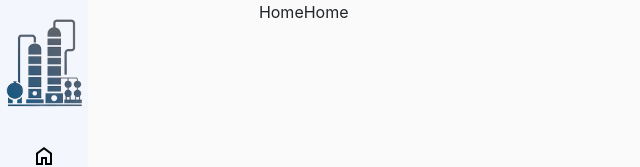
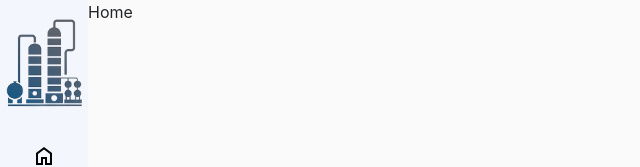
Before and after one commit to carlosfpj/equipment-designer, a React (Create React App) app in the folder frontend/: page / in a window 1280 px wide. Shown: the top 167 px of the page, without its empty margins (0-640 px from the left). Built offline with nearby package versions, Linux system fonts and the light colour scheme.

Commit message:
add front drawer x7

```diff
--- a/frontend/src/layouts/Drawer/Drawer.css
+++ b/frontend/src/layouts/Drawer/Drawer.css
@@ -29,15 +29,22 @@
   transform: translateX(0);
   padding-top: 8px;
   background: #f3f6fc;
+  transition: transform 0.3s linear;
 }
 
 .navClose {
   display: block;
   height: 100vh;
-  position: sticky;
+  width: 230px;
+  border-left: 1px solid #e1e3e1;
+  border-radius: 5px;
+  position: absolute;
+  background: #f3f6fc;
   top: 0;
   left: 0;
-  transform: translate(-220px);
+  padding-top: 8px;
+  transform: translateX(-270px);
+  transition: transform 0.3s linear;
 }
 
 .navlayout {
--- a/frontend/src/layouts/NavigationDrawer/NavigationDrawer.module.css
+++ b/frontend/src/layouts/NavigationDrawer/NavigationDrawer.module.css
@@ -1,5 +1,5 @@
 .DrawerContainer {
   position: sticky;
   top: 0;
-  padding-inline-start: 88px;
+  margin-inline-start: 88px;
 }
--- a/frontend/src/layouts/NavigationDrawer/NavigationDrawer.tsx
+++ b/frontend/src/layouts/NavigationDrawer/NavigationDrawer.tsx
@@ -5,10 +5,12 @@ import styles from "./NavigationDrawer.module.css";
 const NavigationDrawer = () => {
 
   return (
-    <div className={styles.DrawerContainer}>
-      <Drawer/>
-      <AppContent/>
-    </div>
+    <>
+      <div className={styles.DrawerContainer}>
+        <Drawer />
+      </div>
+      <AppContent />
+    </>
   )
 }
 
--- a/frontend/src/pages/Homepage.tsx
+++ b/frontend/src/pages/Homepage.tsx
@@ -1,9 +1,8 @@
 const HomePage = () => {
   return (
-    <>
-      <li>Home</li>
-      <p>Home</p>
-    </>
+    <div>
+      <div>Home</div>
+    </div>
 
   )
 }
```
